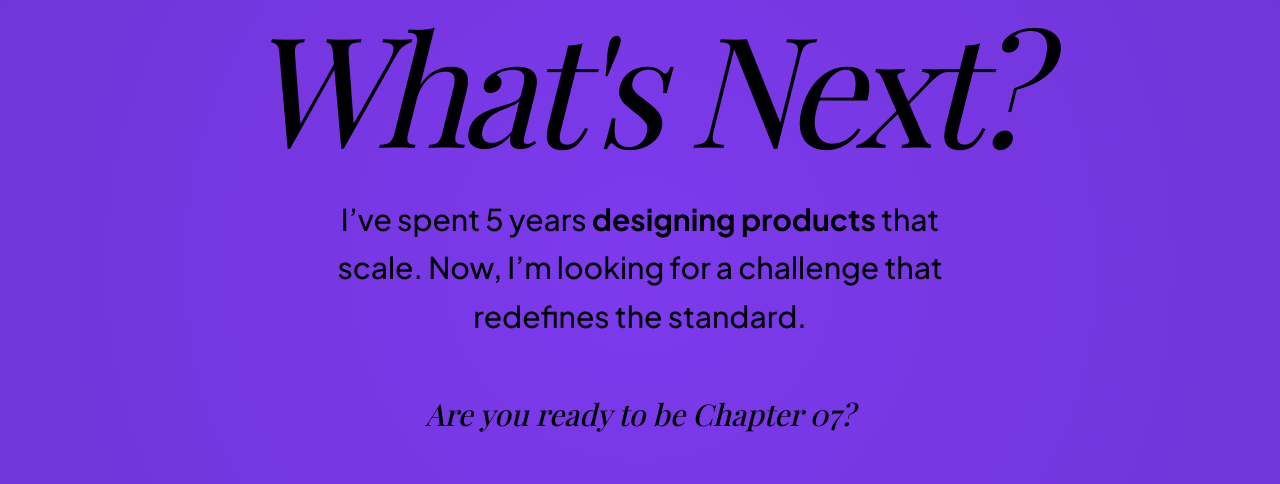
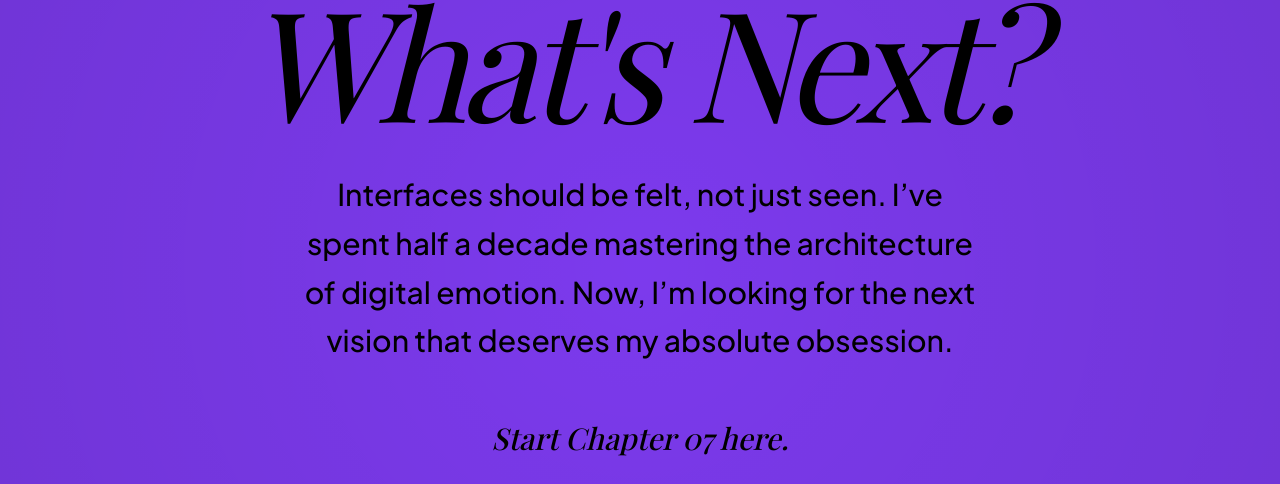
Before and after one commit to thepriestorg/uxdimeji, a Next.js app: page / in a window 1280 px wide. Shown: the part 6935-7419 px from the top of the page. Built offline with nearby package versions, Linux system fonts and the light colour scheme; no server answers; the database is empty; a web font is replaced by a local one.

Commit message:
feat: add new `Contact` component featuring animated text, a description, and a call-to-action button.

```diff
--- a/components/Contact.tsx
+++ b/components/Contact.tsx
@@ -39,9 +39,9 @@ export default function Contact() {
                         transition={{ delay: 0.2, duration: 0.8 }}
                         className="text-xl md:text-3xl font-medium max-w-2xl mx-auto leading-relaxed mb-12"
                     >
-                        I’ve spent 5 years <span className="text-black font-bold">designing products</span> that scale. Now, I’m looking for a challenge that redefines the standard.
+                        Interfaces should be felt, not just seen. I’ve spent half a decade mastering the architecture of digital emotion. Now, I’m looking for the next vision that deserves my absolute obsession.
                         <br /><br />
-                        <span className="font-serif italic text-black">Are you ready to be Chapter 07?</span>
+                        <span className="font-serif italic text-black">Start Chapter 07 here.</span>
                     </motion.p>
 
                     <motion.a
```
